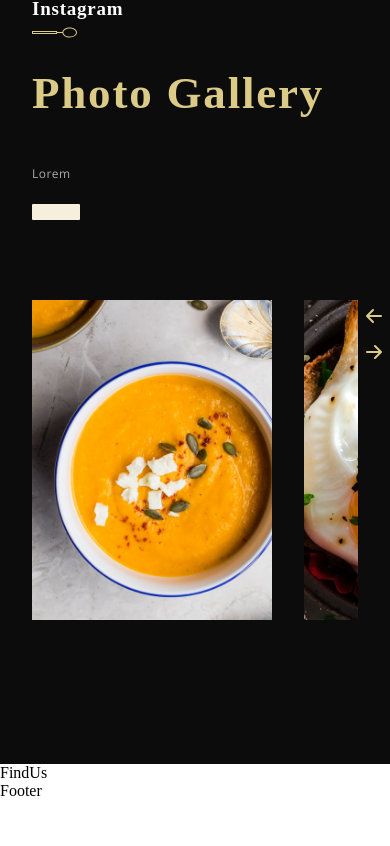
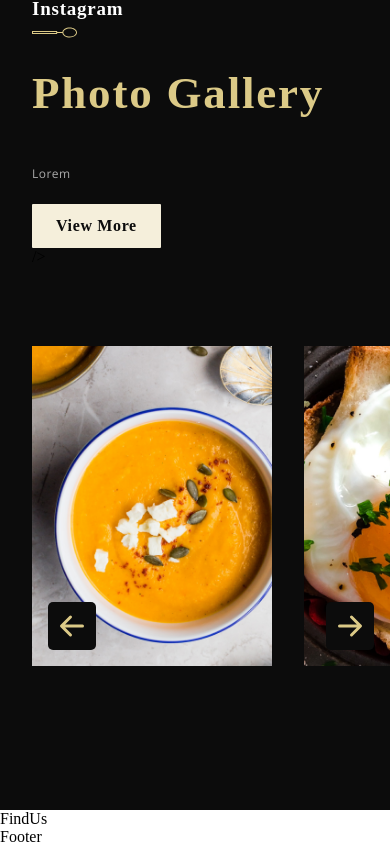
Before and after one commit to radixp0int/restaurant-ui, a React (Create React App) app: page / in a window 390 px wide. Shown: the part 8920-9766 px from the top of the page. Before the commit the page ends 9720 px from the top, so only its background shows below. Built offline with nearby package versions, Linux system fonts and the light colour scheme; a web font is replaced by a local one.

Commit message:
Fix small gallery bug

```diff
--- a/src/container/Gallery/Gallery.css
+++ b/src/container/Gallery/Gallery.css
@@ -1,4 +1,5 @@
 .app__gallery {
+    display: flex;
     flex-direction: row;
 
     background: var(--color-black);
@@ -66,7 +67,7 @@
 }
 
 .app__gallery-images_card:hover img {
-    opacity: .35;
+    opacity: .45;
 }
 
 .app__gallery-images_card:hover .gallery__image-icon {
@@ -110,6 +111,10 @@
         min-width: 400px;
         height: 547px;
     }
+
+    .gallery__arrow-icon {
+        font-size: 3rem;
+    }
 }
 
 @media screen and (max-width: 1150px) {
@@ -142,4 +147,8 @@
         min-width: 240px;
         height: 320px;
     }
+
+    .gallery__arrow-icon {
+        font-size: 3rem;
+    }
 }
--- a/src/container/Gallery/Gallery.jsx
+++ b/src/container/Gallery/Gallery.jsx
@@ -27,7 +27,7 @@
         <SubHeading title='Instagram' />
         <h1 className='headtext__cormorant'>Photo Gallery</h1>
         <p className='p__opensans' style={{ color: '#AAA', marginTop: '2rem' }}>Lorem</p>
-        <button type='button' className='custom__button' />
+        <button type='button' className='custom__button'>View More</button> />
       </div>
 
       <div className='app__gallery-images'>
@@ -40,7 +40,7 @@
           ))}
         </div>
 
-        <div className='app__gallery-images_arrow'>
+        <div className='app__gallery-images_arrows'>
           <BsArrowLeftShort className='gallery__arrow-icon' onClick={() => scroll('left')} />
           <BsArrowRightShort className='gallery__arrow-icon' onClick={() => scroll('right')} />
         </div>
```
